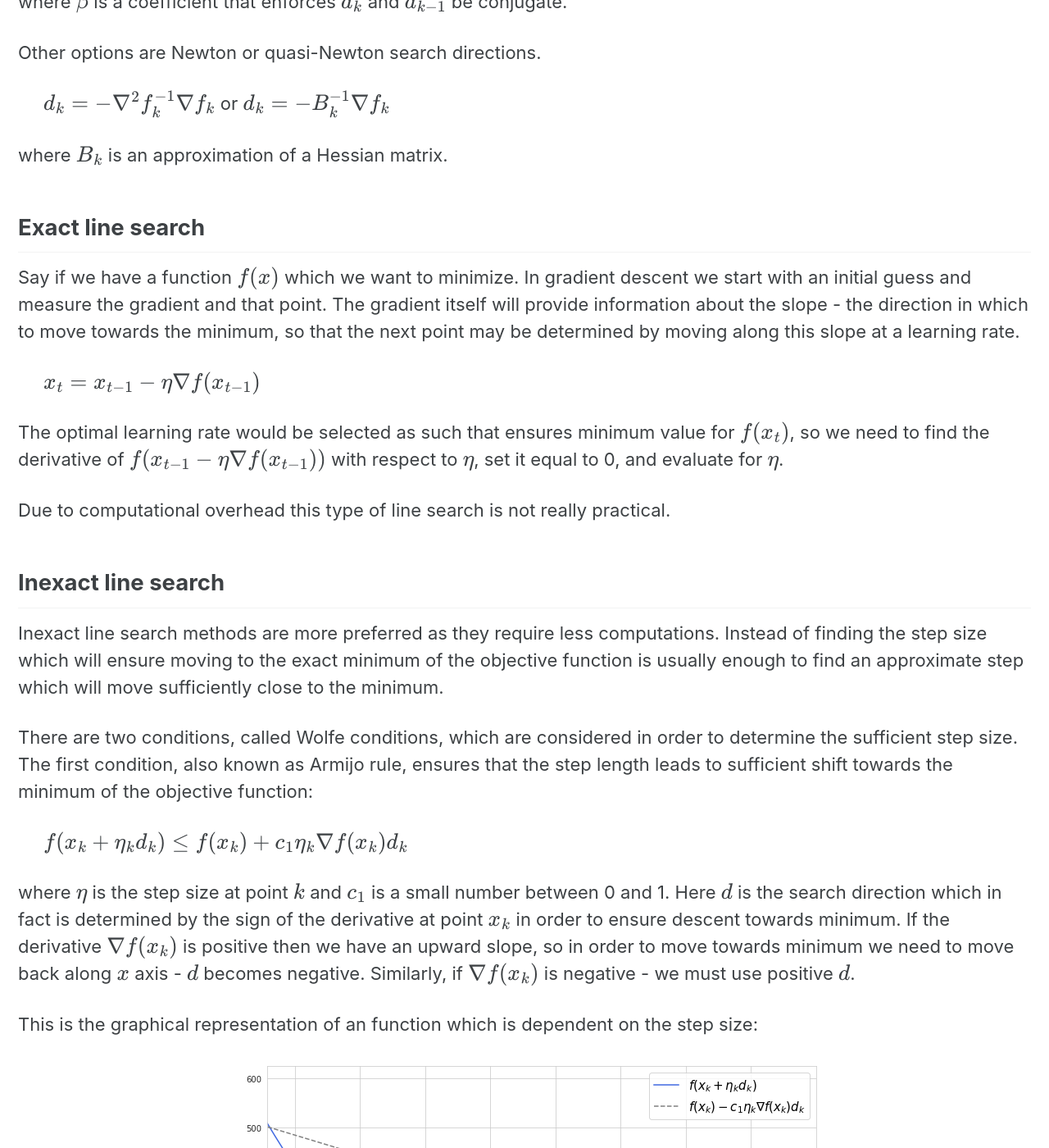
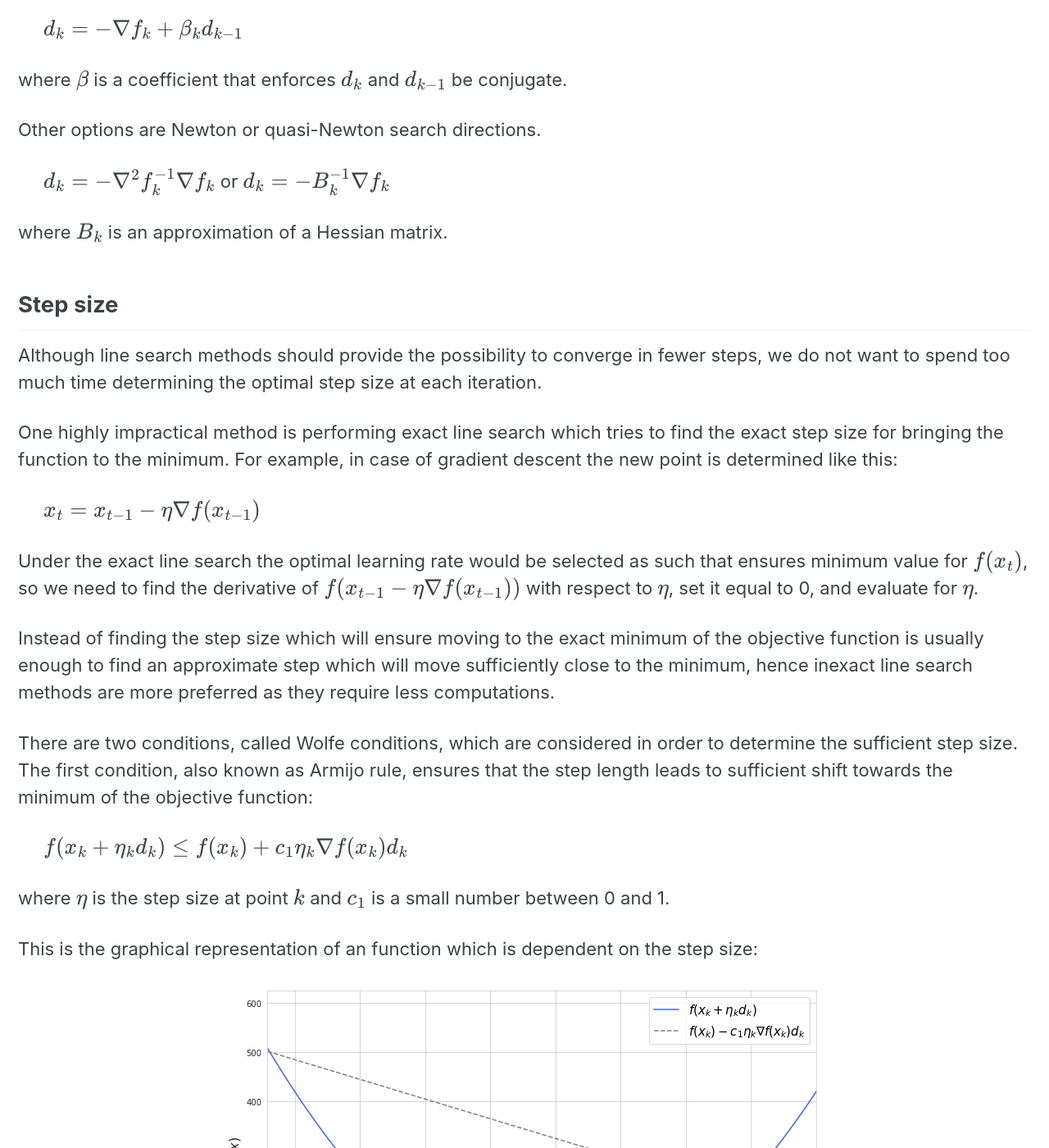
Before and after one commit to vzahorui/vzahorui.github.io, a Jekyll site: the page built from _posts/2020-08-08-line-search.md, in a window 1280 px wide and 1400 px high, scrolled down 1088 px. Shown: the whole window at 82% size. Built offline with Jekyll 4.4.1, drawn with Linux system fonts in a browser that asks for light colours; cached includes are drawn as plain includes; nearby versions of some CDN libraries; formulas are drawn with MathJax 3; some of the changed text lies outside the part shown.

Commit message:
modified line search article

```diff
--- a/_posts/2020-08-08-line-search.md
+++ b/_posts/2020-08-08-line-search.md
@@ -1,22 +1,24 @@
 ---
 layout: single
 title: "Line search"
-description: "Explaining line search and its use case in optimizaton problems"
+description: "Explaining line search and its use case in optimization problems"
 category: "Optimization"
 tags: nonlinear-regression loss-function gradient-descent Wolfe-conditions learning-rate Armijo-rule minimization steepest-descent search-direction
-date: 2020-09-10
+date: 2020-09-13
 ---
 
 Generally speaking, line search is one of the two (the other is [trust region]({{ site.baseurl }}{% link _posts/2020-09-07-trust-region.md %})) major strategies in non-linear optimization. Line search methods first determine the direction in which to move the value of the parameter and then perform calculations in order to select the appropriate step size which will produce sufficient decrease in the objective function. In iterative optimization algorithms the step size might be either too short, leading to a slow convergence towards the minimum of the loss function, or too long which results in overshooting the minimum on each iteration. Line search hence aims at reducing the number of iterations before convergence by selecting the appropriate step size at each pass. In [gradient descent]({{ site.baseurl }}{% link _posts/2019-10-15-gradient-descent.md %}) for example line search could be used for determining the proper learning rate.
 
-In practice however line search is rarely used because determining the step size at each iteration may be computationally expensive and thus inefficient. In addition, line search in stochastic methods will only determine the optimal step for an approximation which is not really useful. Yet it is useful to understand the ideas behind the line search methods as it may help in understanding other techniques in optimization.
+In practice however, line search is rarely used because determining the step size at each iteration adds computational overhead which outweighs the relative benefit of fewer iterations. In addition, line search in stochastic methods will only determine the optimal step for an approximation which is not really useful. Yet it is useful to understand the ideas behind the line search methods as it may help in understanding other techniques in optimization.
 
 ## Search direction
 
 The direction of the parameter change is determined by the direction of the steepest descent, that is by taking the derivatives of a function with respect to each parameter at a given point. Since the direction does not provide information about the length, the vector of the derivatives should be scaled accordingly. So the formula of the search direction in case of gradient descent at step $k$ will be as follows:
 
 &nbsp;&nbsp;&nbsp;&nbsp;
-$d_k = \frac{-\nabla f_k}{\left|\left|f_k\right|\right|}$
+$d_k = \frac{-\nabla f_k}{\left|\left|\nabla f_k\right|\right|}$
+
+If the derivative $\nabla f(x_k)$ is positive then we have an upward slope, so in order to move towards the minimum we need to move back along $x$ axis - $d$ becomes negative. Similarly, if $\nabla f(x_k)$ is negative - we must use positive $d$.
 
 For the conjugate gradient descent the search direction will be determined like this:
 
@@ -32,35 +34,33 @@
 
 where $B_k$ is an approximation of a Hessian matrix.
 
-## Exact line search
+## Step size
 
-Say if we have a function $f(x)$ which we want to minimize. In gradient descent we start with an initial guess and measure the gradient and that point. The gradient itself will provide information about the slope - the direction in which to move towards the minimum, so that the next point may be determined by moving along this slope at a learning rate.
+Although line search methods should provide the possibility to converge in fewer steps, we do not want to spend too much time determining the optimal step size at each iteration.
+
+One highly impractical method is performing exact line search which tries to find the exact step size for bringing the function to the minimum. For example, in case of gradient descent the new point is determined like this:
 
 &nbsp;&nbsp;&nbsp;&nbsp;
 $x_t = x_{t-1}- \eta\nabla f(x_{t-1})$
 
-The optimal learning rate would be selected as such that ensures minimum value for $f(x_t)$, so we need to find the derivative of $f(x_{t-1}- \eta\nabla f(x_{t-1}))$ with respect to $\eta$, set it equal to 0, and evaluate for $\eta$.
+Under the exact line search the optimal learning rate would be selected as such that ensures minimum value for $f(x_t)$, so we need to find the derivative of $f(x_{t-1}- \eta\nabla f(x_{t-1}))$ with respect to $\eta$, set it equal to 0, and evaluate for $\eta$.
 
-Due to computational overhead this type of line search is not really practical.
-
-## Inexact line search
-
-Inexact line search methods are more preferred as they require less computations. Instead of finding the step size which will ensure moving to the exact minimum of the objective function is usually enough to find an approximate step which will move sufficiently close to the minimum.
+Instead of finding the step size which will ensure moving to the exact minimum of the objective function is usually enough to find an approximate step which will move sufficiently close to the minimum, hence inexact line search methods are more preferred as they require less computations.
 
 There are two conditions, called Wolfe conditions, which are considered in order to determine the sufficient step size. The first condition, also known as Armijo rule, ensures that the step length leads to sufficient shift towards the minimum of the objective function:
 
 &nbsp;&nbsp;&nbsp;&nbsp;
 $f(x_k + \eta_k d_k) \leq f(x_k) + c_1 \eta_k\nabla f(x_k)d_k$
 
-where $\eta$ is the step size at point $k$ and $c_1$ is a small number between 0 and 1. Here $d$ is the search direction which in fact is determined by the sign of the derivative at point $x_k$ in order to ensure descent towards minimum. If the derivative $\nabla f(x_k)$ is positive then we have an upward slope, so in order to move towards minimum we need to move back along $x$ axis - $d$ becomes negative. Similarly, if $\nabla f(x_k)$ is negative - we must use positive $d$.
+where $\eta$ is the step size at point $k$ and $c_1$ is a small number between 0 and 1.
 
 This is the graphical representation of an function which is dependent on the step size:
 
 ![](/assets/images/optimization/Armijo_rule.png){: .align-center}
 
-If we step along the slope at point $x_k$ in the direction of the decrease we want to reach a sufficient decrease of the objective function. As long as we select $\eta$ less than the point where two lines are crossing the Armijo rule will be satisfied, while further bigger steps will be considered too big.
+As long as we select $\eta$ less than the point where two lines are crossing the Armijo rule will be satisfied, while further bigger steps will be considered too big.
 
-If we select $c_1$ to be equal to 0 then $f(x_k) - c_1 \eta_k\nabla f(x_k)d_k$ will become a horizontal line. In this case it is possible to make such a step which will overshoot the minimum and land at an identically distant point, so the convergence is not guaranteed. If we take $c_1$  equal to 1 then $f(x_k) - c_1 \eta_k\nabla f(x_k)d_k$ will just become a tangent line which will not allow a "sufficient" decrease according to the Armijo rule. Generally taking $c_1$ closer to zero gives more freedom for selecting the step size.
+If we select $c_1$ to be equal to 0 then $f(x_k) - c_1 \eta_k\nabla f(x_k)d_k$ will become a horizontal line. In this case it is possible to make such a step which will overshoot the minimum and land at an identically distant point, so the convergence is not guaranteed. If we take $c_1$  equal to 1 then $f(x_k) - c_1 \eta_k\nabla f(x_k)d_k$ will just become a tangent line which will not allow any step according to the Armijo rule. Generally taking $c_1$ closer to zero gives more freedom for selecting the step size.
 
 While the first Wolfe condition rejects too long steps, the second one aims at preventing too short steps. We know that at the point of the minimum the derivative of $f(x_k + \eta_k d_k)$ is zero. Yet as opposed to the exact line search we would be happy to make a sufficiently long step which does not necessarily land at the minimum. The derivative at the new step should be less than the derivative at the previous one and the relationship between them needs to be less or equal than some variable variable $c_2$ which is between 0 and 1:
 
@@ -76,9 +76,11 @@
 
 If we select $c_2$ close to 0 then we would force line search to look for a solution which is close to the minimum, while $c_2$ is closer to 1 then the search is less demanding. In order to apply both Wolfe conditions and ensure existence of $\eta$, $c_2$ needs to be selected greater than $c_1$.
 
+Typically line search algorithms are done in two stages: bracketing, which finds the maximum possible step length, and interpolation, which computes a good step within it.
+
 ### Backtracking line search
 
-This type of line search is considered as a base method for other inexact line searches, and it makes use only of the first Wolfe condition. The algorithm starts with an initial relatively large guess for $\eta$ and then tests it whether it satisfies the Armijo rule. If the step size is deemed as too big the next estimate of $\eta$ is selected like:
+This type of line search is considered as a base method for other inexact line searches, and it makes use only of the first Wolfe condition. The algorithm starts with an initial relatively large guess for $\eta$ and then tests whether it satisfies the Armijo rule. If the step size is deemed as too big the next estimate of $\eta$ is selected like:
 
 &nbsp;&nbsp;&nbsp;&nbsp;
 $\eta_{n+1} = \tau \eta_n$
```
Also changed, not shown: _posts/2019-10-15-gradient-descent.md (+3 -3 lines), _posts/2020-07-05-newton-method.md (+1 -1 lines), _posts/2020-09-07-trust-region.md (+8 -1 lines).
